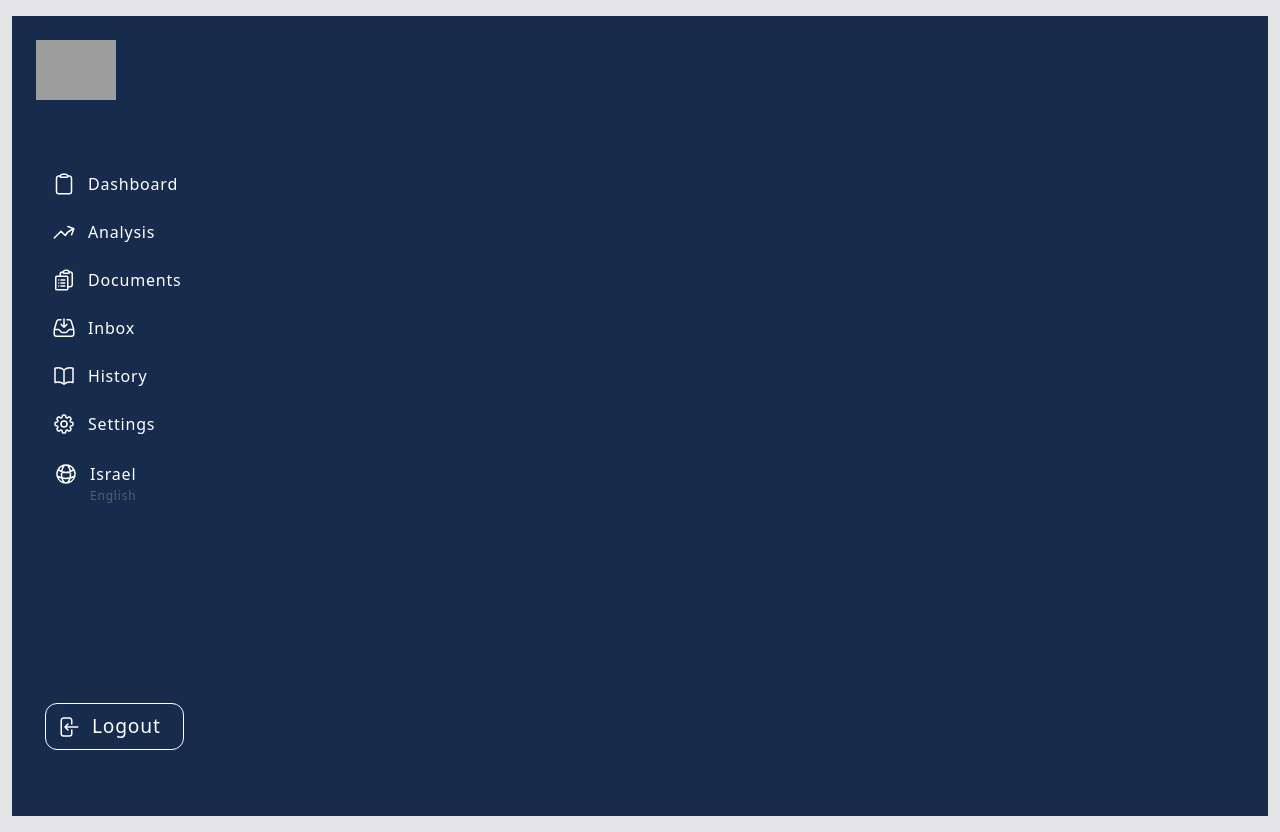
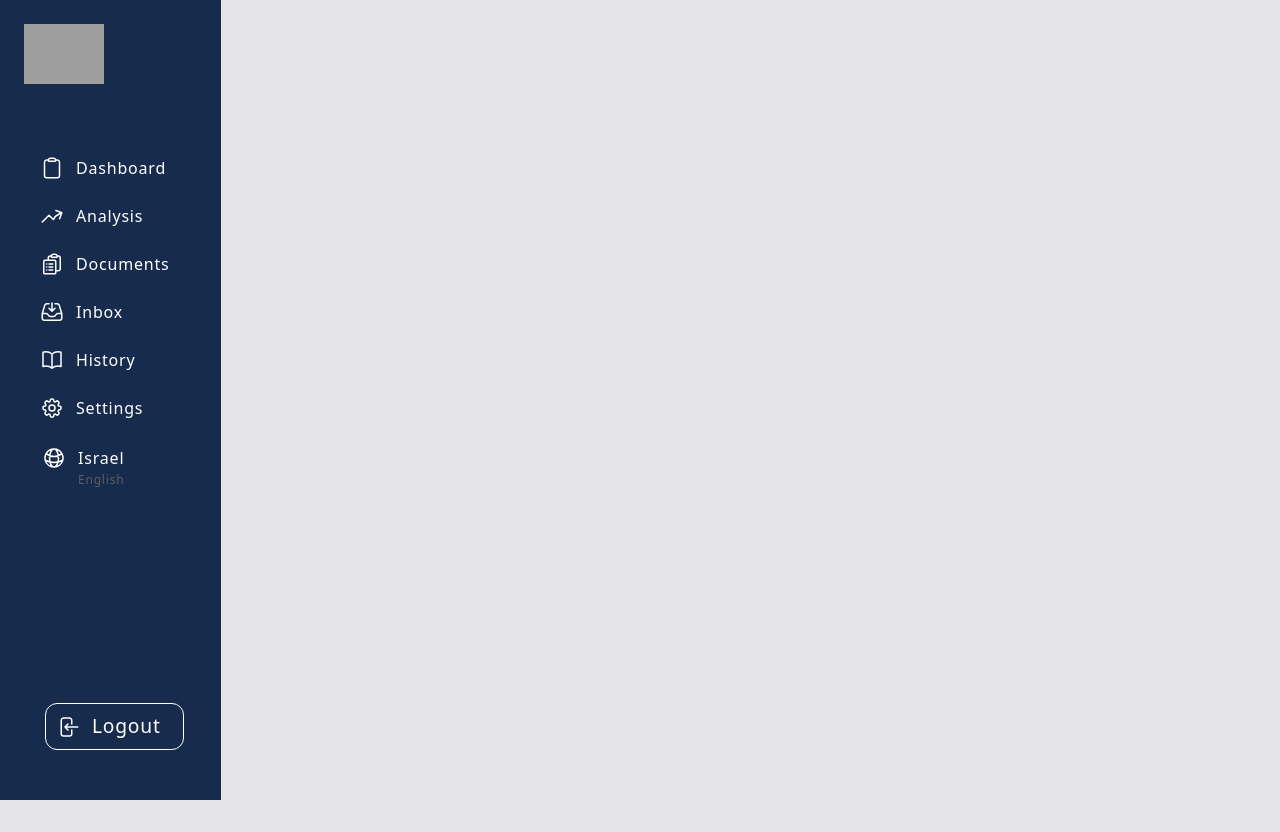
Before and after one commit to Okeanid-ISR/Tutors-web-site, a React (Vite) app: page / in a window 1280 px wide. After the commit the page ends 800 px from the top, so only its background shows below. Built offline with nearby package versions, Linux system fonts and the light colour scheme; grey boxes are pictures that could not be loaded.

Commit message:
Feat: container configured

```diff
--- a/src/components/Container.jsx
+++ b/src/components/Container.jsx
@@ -1,5 +1,6 @@
 const Container = (props) => {
-    return <div className="py-4 container mx-auto px-3">{props.children}</div>
+    return <div className="flex justify-between">{props.children}</div>
+
 }
 
 export default Container
```
